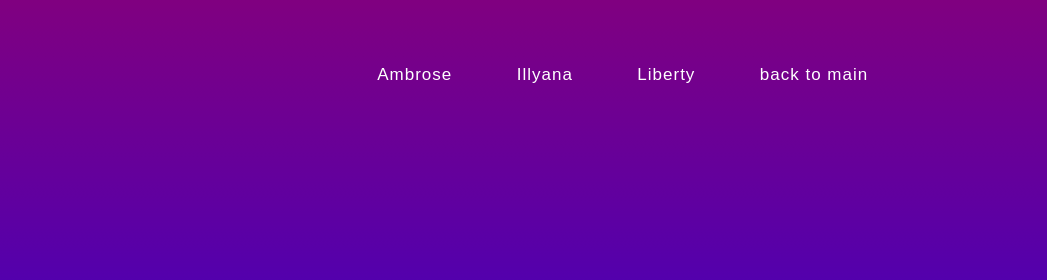
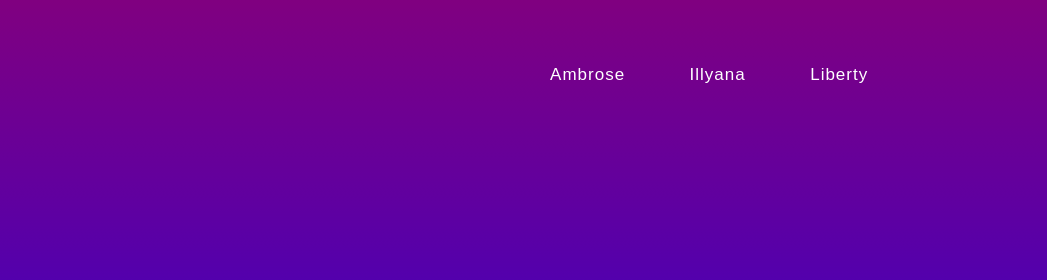
Before and after one commit to pitvipers123/about-me, a plain HTML site: page index.html in a window 1280 px wide. Shown: the top 280 px of the page, 233-1280 px from the left. Drawn offline with nearby package versions, Linux system fonts and the light colour scheme.

Commit message:
Add files via upload

```diff
--- a/index.html
+++ b/index.html
@@ -15,7 +15,6 @@
                 <li><a href="https://github.com/pitvipers123">Ambrose</a></li>
                 <li><a href="https://github.com/potatoaregood">Illyana</a></li>
                 <li><a href="https://github.com/mydogscrazy">Liberty</a></li>
-                <li><a href="http://127.0.0.1:5500/index.html">back to main</a></li>
             </ul>
 
         </nav>
@@ -23,7 +22,7 @@
     <div class="text-box">
         <h1><span class="auto-input"></span></h1>
         <p></p>
-        <a href="" class="btn">Back to main</a>
+        <a href="http://127.0.0.1:5500/index.html" class="btn">Back to main</a>
     </div>
 
     </div>
```
